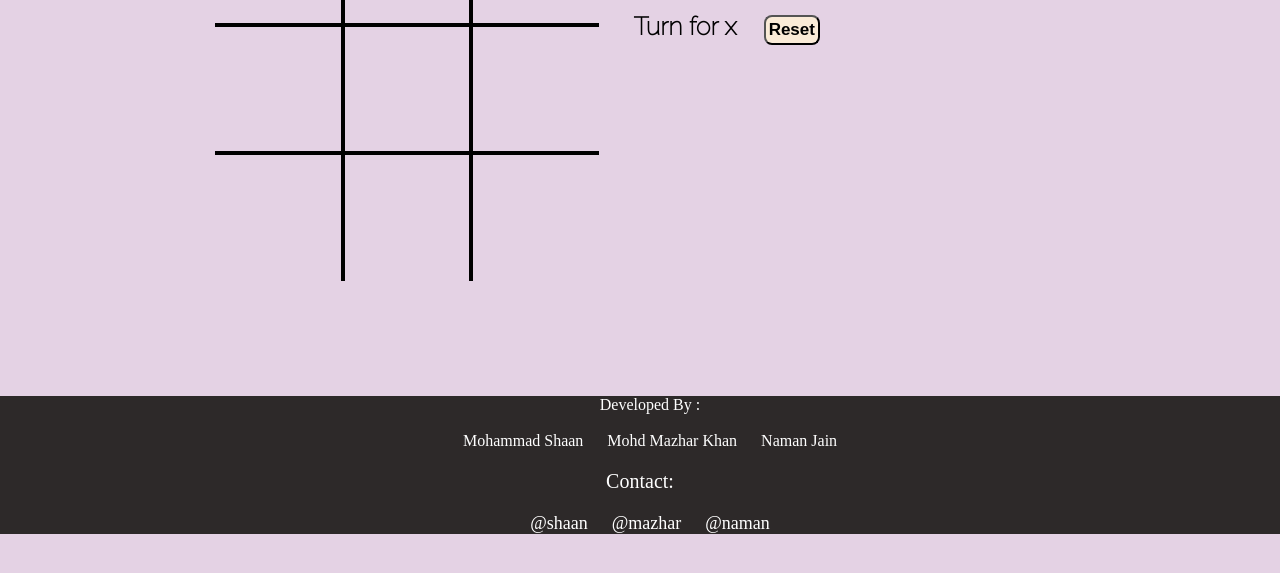
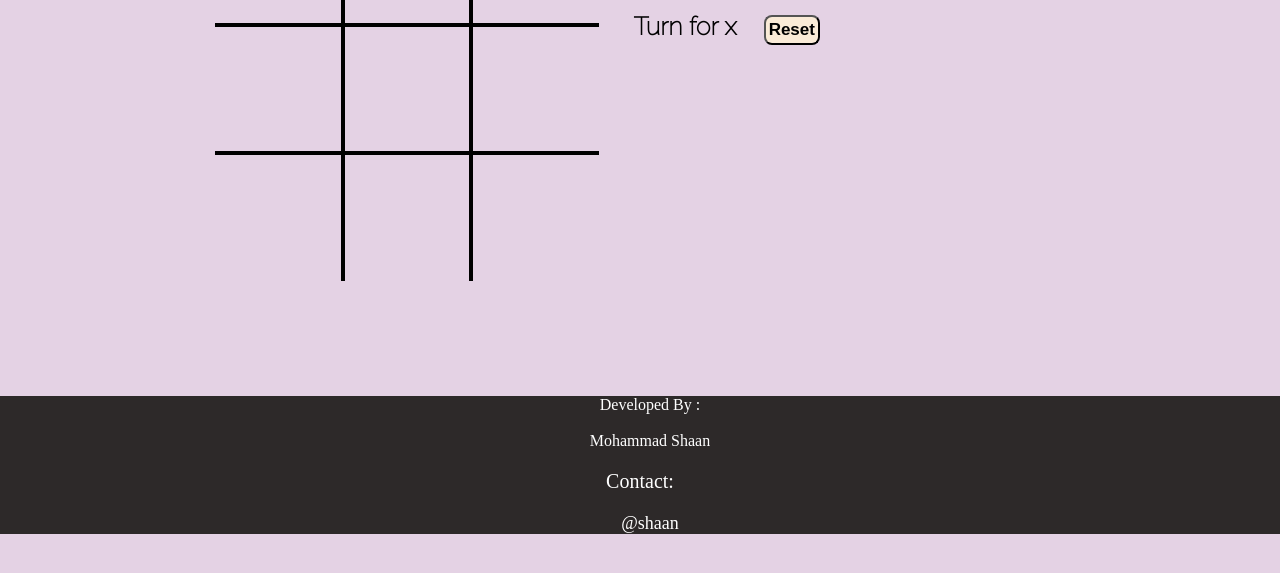
Before and after one commit to shaan708820/tictactoe-game, a plain HTML site: page index.html in a window 1280 px wide. Shown: the part 209-782 px from the top of the page. Drawn offline with Linux system fonts and the light colour scheme.

Commit message:
Update index.html

```diff
--- a/index.html
+++ b/index.html
@@ -36,14 +36,10 @@
         <div class="intro">
             <p id="devl">Developed By : </p><br><br>
             <p>Mohammad Shaan</p>
-            <p>Mohd Mazhar Khan</p>
-            <p>Naman Jain</p>
         </div>
         <div class="contact">
             <p>Contact:</p>
             <a href="https://www.instagram.com/_m.shaan_/">@shaan</a>
-            <a href="https://www.instagram.com/majju_48/">@mazhar</a>
-            <a href="https://www.instagram.com/naman_1824/">@naman</a>
         </div>
     </footer>
     <script src="tictactoe.js"></script>
```
